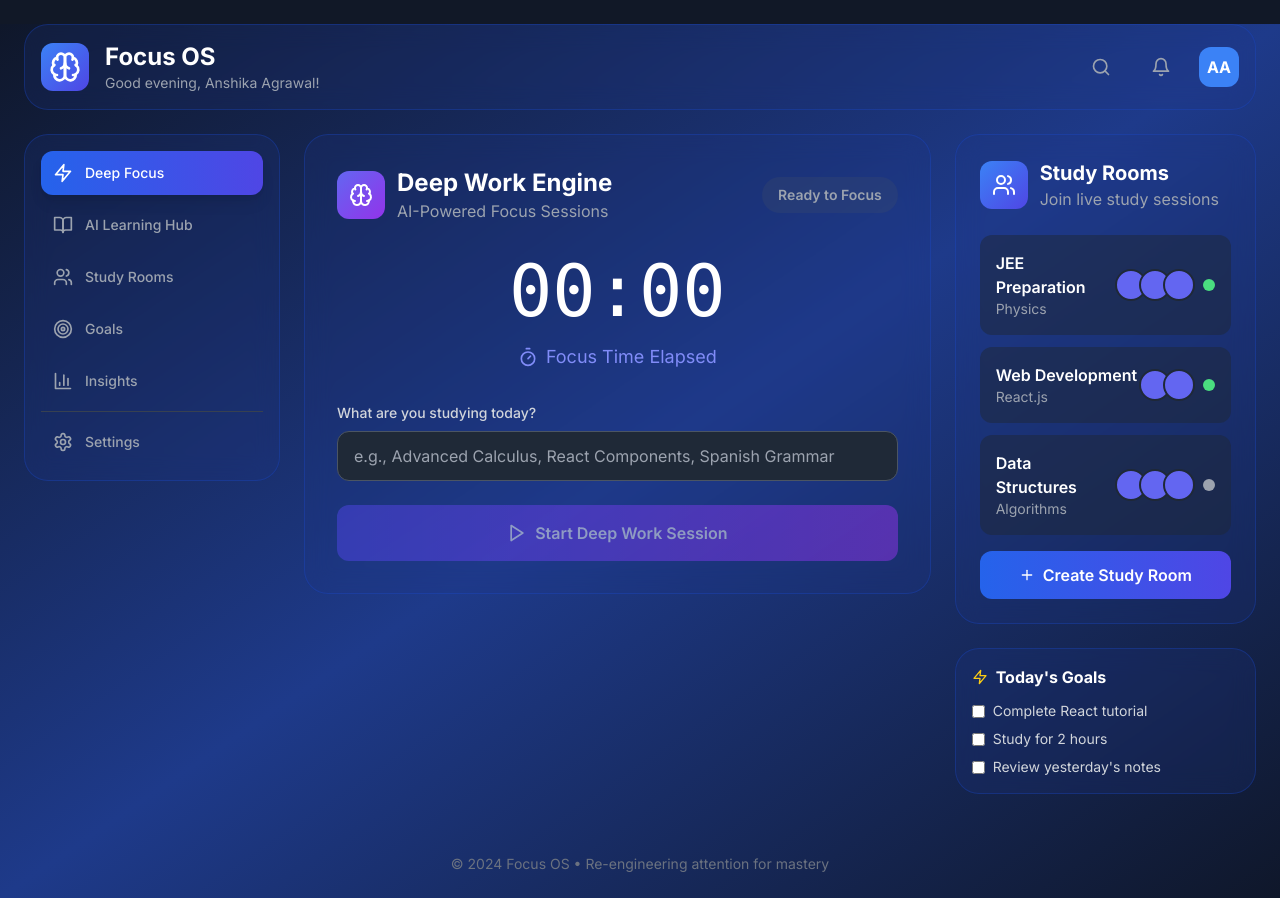
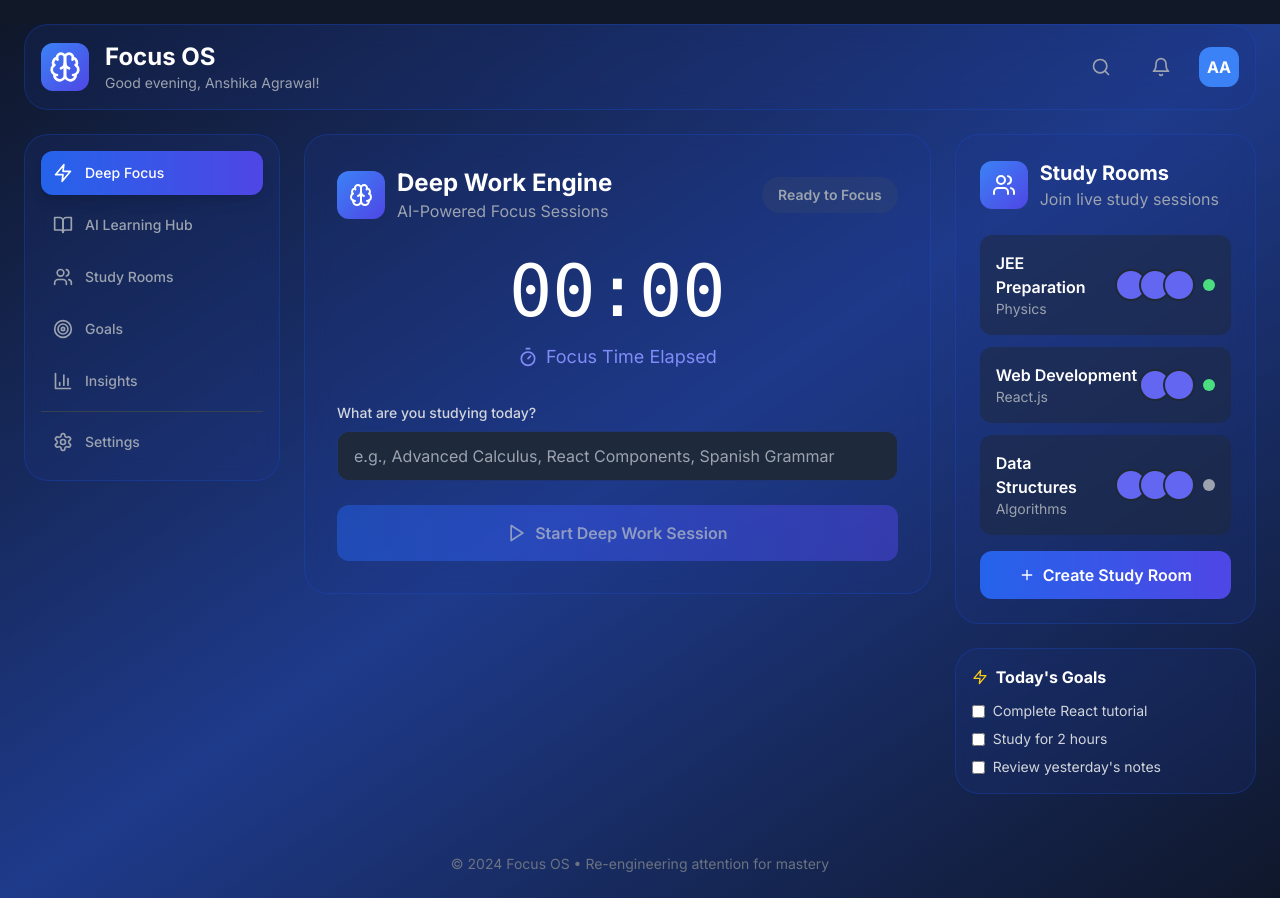
Before and after one commit to anshika01-agrawal/AI-Studyverse, a Next.js app: page / in a window 1280 px wide. Built offline with nearby package versions, Linux system fonts and the light colour scheme.

Commit message:
Update all white boxes to navy blue dark theme - Remove white containers, update input fields, fix remaining purple gradients

```diff
--- a/src/app/page.tsx
+++ b/src/app/page.tsx
@@ -193,7 +193,7 @@ function AILearningHub() {
           value={message}
           onChange={(e) => setMessage(e.target.value)}
           placeholder="Ask about study techniques, upload notes, or request a quiz..."
-          className="flex-grow px-4 py-3 bg-gray-800 border border-gray-600 rounded-xl text-white placeholder-gray-400 focus:outline-none focus:border-purple-500"
+          className="flex-grow px-4 py-3 bg-gray-800 border border-gray-600 rounded-xl text-white placeholder-gray-400 focus:outline-none focus:border-blue-500"
         />
         <button className="bg-gradient-to-r from-blue-600 to-indigo-600 text-white p-3 rounded-xl hover:from-blue-700 hover:to-indigo-700 transition duration-300">
           <MessageSquare className="w-5 h-5" />
@@ -344,7 +344,7 @@ export default function Dashboard() {
                   <option>Max 4 participants</option>
                   <option>Max 6 participants</option>
                 </select>
-                <button className="w-full bg-gradient-to-r from-purple-600 to-pink-600 text-white font-semibold py-3 rounded-xl hover:from-purple-700 hover:to-pink-700 transition duration-300">
+                <button className="w-full bg-gradient-to-r from-blue-600 to-indigo-600 text-white font-semibold py-3 rounded-xl hover:from-blue-700 hover:to-indigo-700 transition duration-300">
                   Create Room
                 </button>
               </div>
@@ -424,12 +424,12 @@ export default function Dashboard() {
 
     return (
       <div className="fixed inset-0 bg-black/70 backdrop-blur-sm z-50 flex items-center justify-center p-4">
-        <div className="bg-white dark:bg-gray-800 rounded-3xl p-6 w-full max-w-2xl max-h-[90vh] overflow-y-auto transition-all duration-300 shadow-2xl border border-gray-200 dark:border-gray-700">
+        <div className="bg-slate-900/95 backdrop-blur-xl border border-blue-800/50 rounded-3xl p-6 w-full max-w-2xl max-h-[90vh] overflow-y-auto transition-all duration-300 shadow-2xl">
           <div className="flex justify-between items-center mb-6">
-            <h2 className="text-2xl font-bold text-gray-900 dark:text-white">Settings</h2>
+            <h2 className="text-2xl font-bold text-white">Settings</h2>
             <button
               onClick={() => setShowSettings(false)}
-              className="p-2 hover:bg-gray-100 dark:hover:bg-gray-700 rounded-xl transition-colors text-gray-600 dark:text-gray-400"
+              className="p-2 hover:bg-blue-800/30 rounded-xl transition-colors text-gray-400"
             >
               <X className="w-5 h-5 text-gray-400" />
             </button>
@@ -437,8 +437,8 @@ export default function Dashboard() {
 
           <div className="space-y-6">
             {/* Focus Settings */}
-            <div className="bg-gray-50 dark:bg-gray-900/50 p-4 rounded-xl transition-colors">
-              <h3 className="text-lg font-semibold text-gray-900 dark:text-white mb-4 flex items-center">
+            <div className="bg-slate-800/60 border border-blue-900/30 p-4 rounded-xl transition-colors">
+              <h3 className="text-lg font-semibold text-white mb-4 flex items-center">
                 <Zap className="w-5 h-5 mr-2 text-yellow-400" />
                 Focus Timer Settings
               </h3>
@@ -452,7 +452,7 @@ export default function Dashboard() {
                       max="60"
                       value={settings.focusTime}
                       onChange={(e) => updateSetting('focusTime', parseInt(e.target.value))}
-                      className="w-full px-3 py-2 bg-white dark:bg-gray-700 text-gray-900 dark:text-white rounded-lg border border-gray-300 dark:border-gray-600 focus:border-indigo-500 focus:outline-none transition-colors"
+                      className="w-full px-3 py-2 bg-slate-800 text-white rounded-lg border border-blue-800/50 focus:border-blue-500 focus:outline-none transition-colors"
                     />
                   </div>
                   <div>
--- a/src/components/FocusTimer.tsx
+++ b/src/components/FocusTimer.tsx
@@ -122,7 +122,7 @@ export function FocusTimer({ className = '' }: FocusTimerProps) {
       {/* Header */}
       <div className="flex items-center justify-between mb-8">
         <div className="flex items-center space-x-3">
-          <div className="p-3 bg-gradient-to-br from-indigo-500 to-purple-600 rounded-xl">
+          <div className="p-3 bg-gradient-to-br from-blue-500 to-indigo-600 rounded-xl">
             <Brain className="w-6 h-6 text-white" />
           </div>
           <div>
@@ -184,7 +184,7 @@ export function FocusTimer({ className = '' }: FocusTimerProps) {
             value={subject}
             onChange={(e) => setSubject(e.target.value)}
             placeholder="e.g., Advanced Calculus, React Components, Spanish Grammar"
-            className="w-full px-4 py-3 bg-gray-800 border border-gray-600 rounded-xl text-white placeholder-gray-400 focus:outline-none focus:border-indigo-500 focus:ring-2 focus:ring-indigo-500/20"
+            className="w-full px-4 py-3 bg-slate-800 border border-blue-800/50 rounded-xl text-white placeholder-gray-400 focus:outline-none focus:border-blue-500 focus:ring-2 focus:ring-blue-500/20"
           />
         </div>
       )}
@@ -200,7 +200,7 @@ export function FocusTimer({ className = '' }: FocusTimerProps) {
             onChange={(e) => setSessionNotes(e.target.value)}
             placeholder="Jot down key insights, difficulties, or breakthroughs..."
             rows={3}
-            className="w-full px-4 py-3 bg-gray-800 border border-gray-600 rounded-xl text-white placeholder-gray-400 focus:outline-none focus:border-indigo-500 focus:ring-2 focus:ring-indigo-500/20 resize-none"
+            className="w-full px-4 py-3 bg-slate-800 border border-blue-800/50 rounded-xl text-white placeholder-gray-400 focus:outline-none focus:border-blue-500 focus:ring-2 focus:ring-blue-500/20 resize-none"
           />
         </div>
       )}
@@ -211,7 +211,7 @@ export function FocusTimer({ className = '' }: FocusTimerProps) {
           <button
             onClick={handleStartSession}
             disabled={!subject.trim()}
-            className="w-full bg-gradient-to-r from-indigo-600 to-purple-600 text-white font-semibold py-4 px-6 rounded-xl hover:from-indigo-700 hover:to-purple-700 transition duration-300 flex items-center justify-center space-x-2 disabled:opacity-50 disabled:cursor-not-allowed focus-glow"
+            className="w-full bg-gradient-to-r from-blue-600 to-indigo-600 text-white font-semibold py-4 px-6 rounded-xl hover:from-blue-700 hover:to-indigo-700 transition duration-300 flex items-center justify-center space-x-2 disabled:opacity-50 disabled:cursor-not-allowed focus-glow"
           >
             <Play className="w-5 h-5" />
             <span>Start Deep Work Session</span>
```
